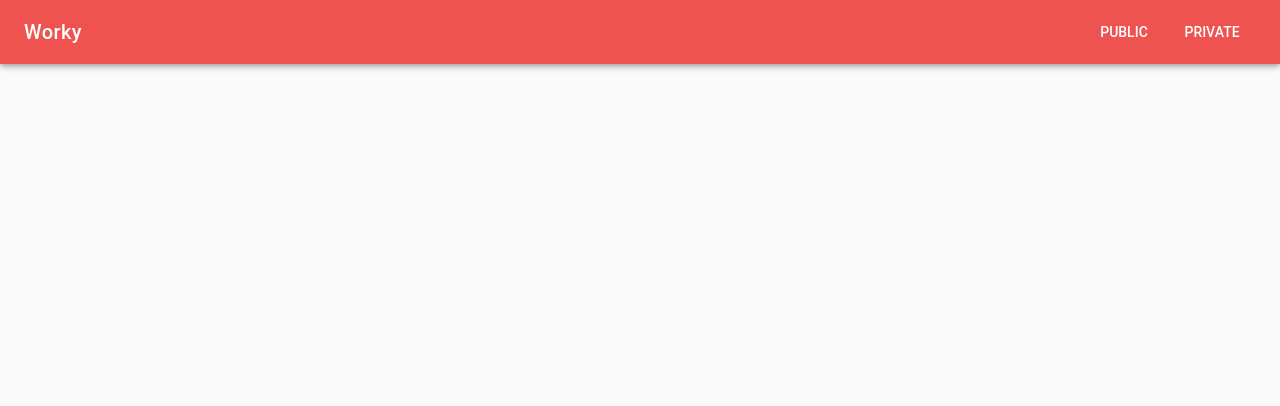
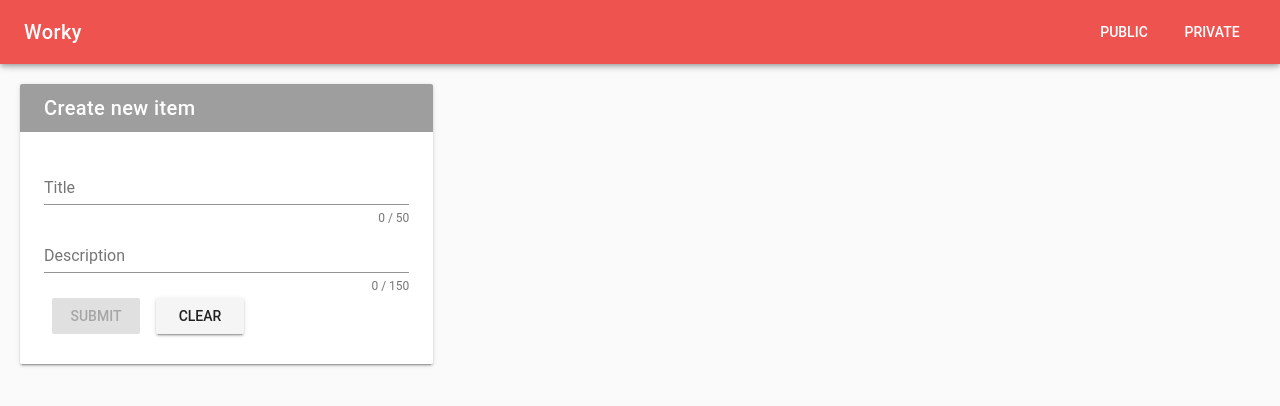
Before and after one commit to sbm2391/worky-lab, a Vue app in the folder client/: page /#/private in a window 1280 px wide. Shown: the top 406 px of the page. Built offline with nearby package versions, Linux system fonts and the light colour scheme.

Commit message:
form html and css done

```diff
--- a/client/src/components/ListItems.vue
+++ b/client/src/components/ListItems.vue
@@ -46,7 +46,7 @@ export default {
 
   data () {
     return {
-      name: 'ListItems',
+      name: 'listItems',
       items: null
     }
   },
--- /dev/null
+++ b/client/src/components/NewItem.vue
@@ -0,0 +1,73 @@
+<template>
+ <div id="items">
+  <v-app id="inspire">
+    <v-layout>
+      <v-flex xs12 sm4>
+        <v-card>
+          <v-toolbar flat dense class="grey">
+            <v-toolbar-title class="white--text">Create new item</v-toolbar-title>
+          </v-toolbar>
+          <v-container fluid grid-list-md>
+            <v-form v-model="valid">
+              <v-text-field
+                label="Title"
+                v-model="title"
+                :counter="50"
+                required
+              ></v-text-field>
+              <v-text-field
+                label="Description"
+                v-model="body"
+                :counter="150"
+                required
+              ></v-text-field>
+              <v-btn
+                @click="submit"
+                :disabled="!valid"
+              >
+                submit
+              </v-btn>
+              <v-btn @click="clear">clear</v-btn>
+          </v-form>
+          </v-container>
+        </v-card>
+      </v-flex>
+    </v-layout>
+  </v-app>
+</div>
+</template>
+
+<script>
+export default {
+  data () {
+    return {
+      name: 'newItem',
+      title: '',
+      body: ''
+    }
+  }
+  // methods: {
+    // submit () {
+    //   if (this.$refs.form.validate()) {
+    //     // Native form submission is not yet supported
+    //     axios.post('/api/submit', {
+    //       name: this.name,
+    //       email: this.email,
+    //       select: this.select,
+    //       checkbox: this.checkbox
+    //     })
+    //   }
+    // },
+  //   clear () {
+  //     this.$refs.form.reset()
+  //   }
+  // }
+}
+</script>
+
+<!-- Add "scoped" attribute to limit CSS to this component only -->
+<style scoped>
+#items{
+  margin: 20px;
+}
+</style>
--- a/client/src/components/Private.vue
+++ b/client/src/components/Private.vue
@@ -2,16 +2,21 @@
   <div id="app">
       <v-app id="inspire">
         <navbar></navbar>
+        <new-item></new-item>
       </v-app>
   </div>
 </template>
 
 <script>
+import NewItem from '@/components/NewItem.vue'
 export default {
   data () {
     return {
       name: 'private'
     }
+  },
+  components: {
+    'new-item': NewItem
   }
 }
 </script>
--- a/client/src/components/Public.vue
+++ b/client/src/components/Public.vue
@@ -2,7 +2,7 @@
   <div id="app">
       <v-app id="inspire">
             <navbar></navbar>
-           <list-items></list-items>
+            <list-items></list-items>
       </v-app>
   </div>
 </template>
```
Also changed, not shown: client/src/components/Navbar.vue (+4 -4 lines).
